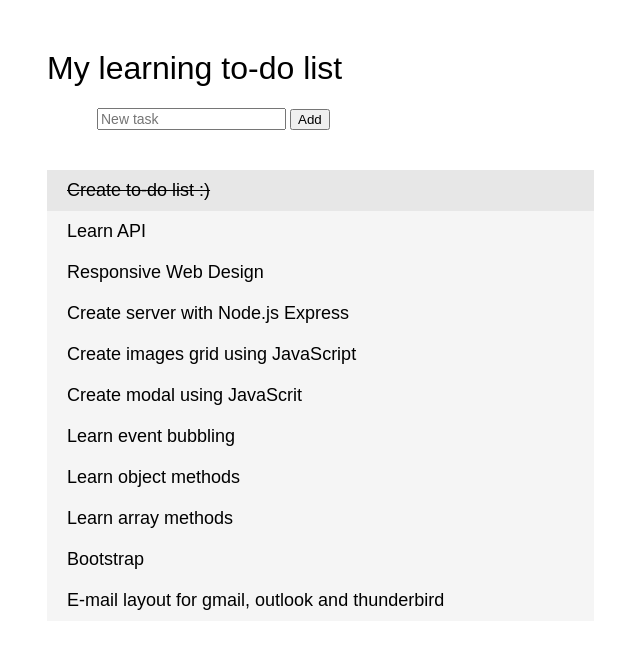
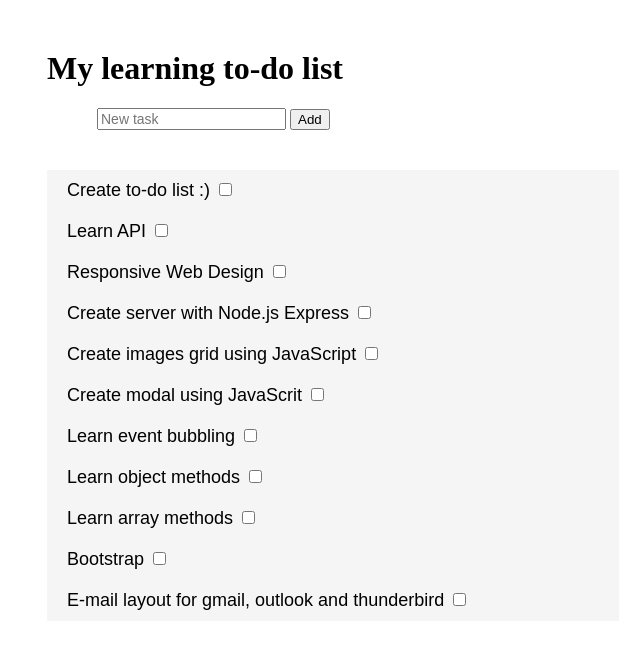
Before and after one commit to anowakowska/todo-list, a plain HTML site: page index.html in a window 1280 px wide. Shown: the whole page, without its empty margins (161-801 px from the left). Drawn offline with Linux system fonts and the light colour scheme; a web font is replaced by a local one.

Commit message:
Add checkbox function, work in progress

```diff
--- a/index.html
+++ b/index.html
@@ -5,23 +5,23 @@
         <link rel="stylesheet" href="https://use.typekit.net/fys1zji.css">
     </head>
     <body>
-        <div class="header">
-            <h1 class="header-todo">My learning to-do list</h1>
+        <div id="header">
+            <h1 id="header-todo">My learning to-do list</h1>
             <input type="text" id="input-task" placeholder="New task">
             <button id="add-task">Add</button>
         </div>
         <ul id="list">
-            <li class="checked">Create to-do list :)</li>
-            <li>Learn API</li>
-            <li>Responsive Web Design</li>
-            <li>Create server with Node.js Express</li>
-            <li>Create images grid using JavaScript</li>
-            <li>Create modal using JavaScrit</li>
-            <li>Learn event bubbling</li>
-            <li>Learn object methods</li>
-            <li>Learn array methods</li>
-            <li>Bootstrap</li>
-            <li>E-mail layout for gmail, outlook and thunderbird</li>
+            <li class="list-task">Create to-do list :) <input type="checkbox" id="check" class="box"></li>
+            <li class="list-task">Learn API <input type="checkbox" id="check" class="box"></li>
+            <li class="list-task">Responsive Web Design <input type="checkbox" id="check" class="box"></li>
+            <li class="list-task">Create server with Node.js Express <input type="checkbox" id="check" class="box"></li>
+            <li class="list-task">Create images grid using JavaScript <input type="checkbox" id="check" class="box"></li>
+            <li class="list-task">Create modal using JavaScrit <input type="checkbox" id="check" class="box"></li>
+            <li class="list-task">Learn event bubbling <input type="checkbox" id="check" class="box"></li>
+            <li class="list-task">Learn object methods <input type="checkbox" id="check" class="box"></li>
+            <li class="list-task">Learn array methods <input type="checkbox" id="check" class="box"></li>
+            <li class="list-task">Bootstrap <input type="checkbox" id="check" class="box"></li>
+            <li class="list-task">E-mail layout for gmail, outlook and thunderbird <input type="checkbox" id="check" class="box"></li>
         </ul>
         <script type="text/javascript" src="script.js"></script>
     </body>
--- a/script.js
+++ b/script.js
@@ -1,24 +1,41 @@
 
-let myList = document.getElementsByTagName("li");
+let myList = document.getElementsByTagName('li');
 let i;
 
-document.getElementById("add-task").addEventListener('click', newListElement);
-document.getElementById("add-task").addEventListener('click', clearInput);
+document.getElementById('add-task').addEventListener('click', newListElement);
+document.getElementById('add-task').addEventListener('click', clearInput);
 
 function newListElement() {
-    let li = document.createElement("li");
-    let inputValue = document.getElementById("input-task").value;
+    let li = document.createElement('li');
+    let inputValue = document.getElementById('input-task').value;
     let inputText = document.createTextNode(inputValue);
 
     li.appendChild(inputText);
 
     if (inputValue === '') {
-        alert("You must write the task!");
+        alert('You must write the task!');
      } else {
-        document.getElementById("list").appendChild(li);
+        document.getElementById('list').appendChild(li);
      }
 }
 
 function clearInput() {
-    document.getElementById("input-task").value='';
+    document.getElementById('input-task').value='';
 }
+
+function checkLineThrough() {
+    if (checkbox.checked == true) {
+        task.style.textDecoration = 'line-through';
+    } else {
+        task.style.textDecoration = 'none';
+
+    }
+}
+
+let checkbox = document.getElementsByClassName('box');
+let task = document.getElementsByClassName('list-task');
+
+let taskList = document.querySelectorAll('.list-task');
+for (let i = 0; i < taskList.length; i++) {
+    taskList[i].addEventListener('click', checkLineThrough);
+}
--- a/style.css
+++ b/style.css
@@ -1,4 +1,4 @@
-.header {
+#header {
     margin-left: 200px;
     margin-top: 50px;
 }
@@ -38,28 +38,3 @@ li {
 li:hover {
     background-color: rgb(231, 231, 231);
 }
-
-ul li.checked {
-    text-decoration: line-through;
-    background-color: rgb(231, 231, 231);
-}
-
-ul li.checked::before {
-    content: '';
-    position: absolute;
-    border-color: #fff;
-    border-style: solid;
-    border-width: 0 2px 2px 0;
-    top: 10px;
-    left: 16px;
-    transform: rotate(45deg);
-    height: 15px;
-    width: 7px;
-  }
-
-  .close {
-    position: absolute;
-    right: 0;
-    top: 0;
-    padding: 12px 16px 12px 16px;
-  }
```
